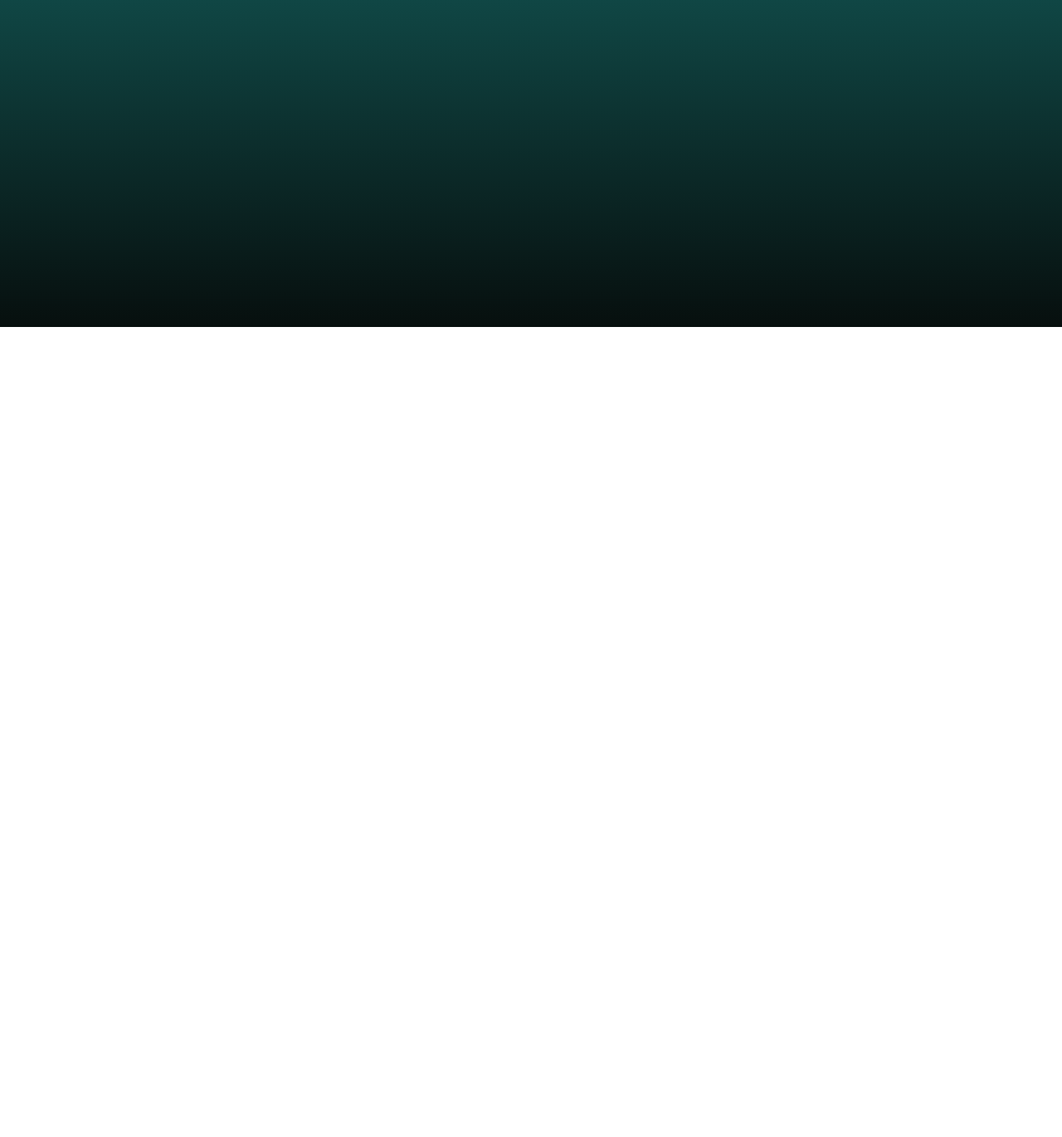
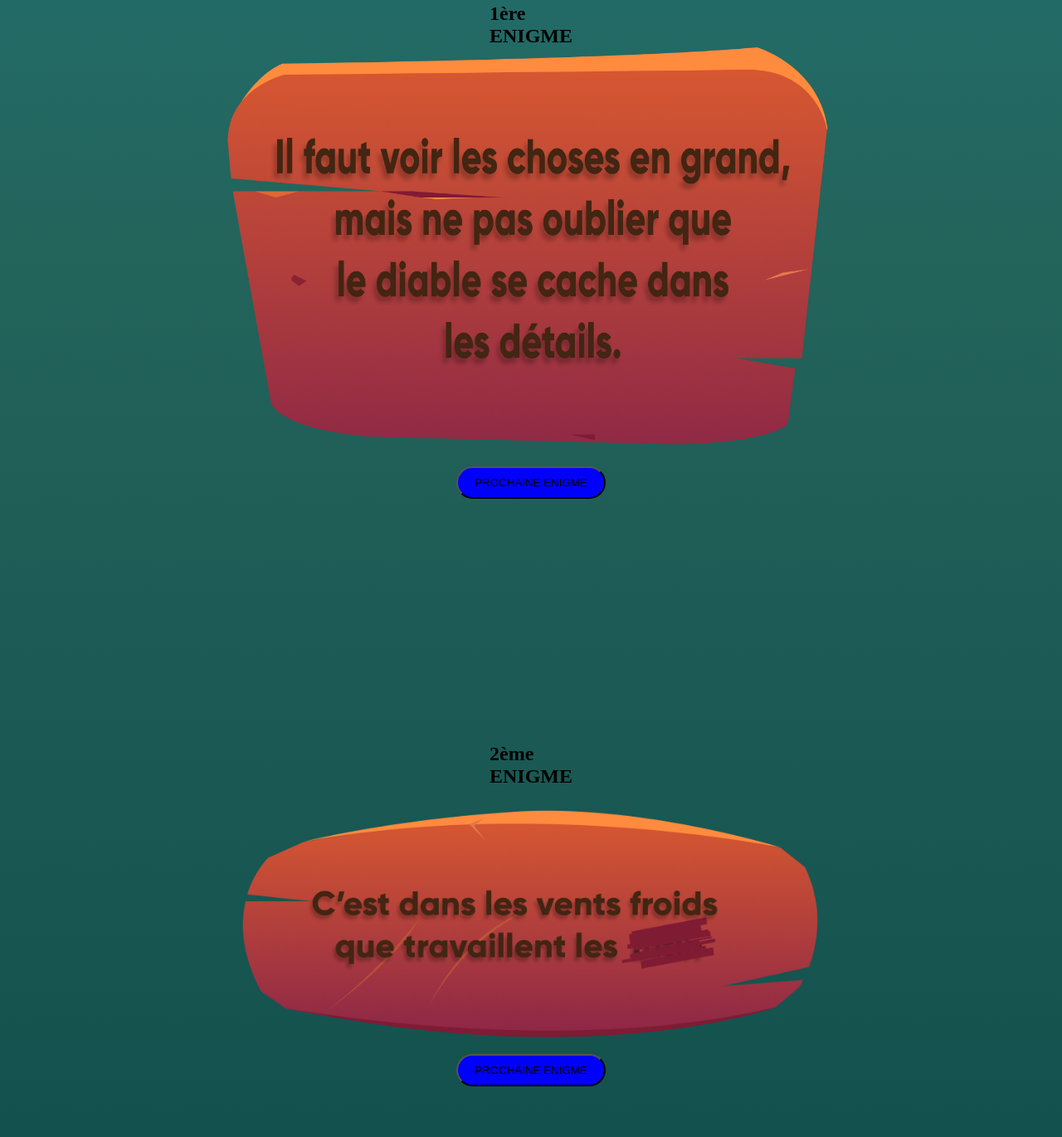
Before and after one commit to SveRKeR92/EscapeGame-AdobeCreativeWeek, a plain HTML site: page index.html in a window 1280 px wide. Shown: the part 950-2320 px from the top of the page at 83% size. Before the commit the page ends 1344 px from the top, so only its background shows below. Drawn offline with Linux system fonts and the light colour scheme.

Commit message:
Real maquette

```diff
--- a/index.html
+++ b/index.html
@@ -9,7 +9,11 @@
   <h1>Project Atlantis</h1>
   <div class="machine">
     <img class="ordi" src="img/image0.png" alt="">
-    <p>Voici ta machine… elle t'aidera à passer les différents mystère que tu vas rencontrer au fil de ton aventure.</p>
+    <div class="rightColumn">
+      <p>Voici ta machine… elle t'aidera à passer les différents mystère que tu vas rencontrer au fil de ton aventure.</p>
+      <button>Voir la première énigme</button>
+    </div>
+
   </div>
   <input type="text" id="input1">
   <button id="submit">TRY</button>
@@ -17,6 +21,24 @@
     <img class="planche" src="img/Frame 11.png" alt="">
     <img class="planche" src="img/Frame 12.png" alt="">
     <img class="planche" src="img/Frame 13.png" alt="">
+  </div>
+
+  <div class="enigme1">
+    <h2>1ère <br> ENIGME</h2>
+    <img class="planche1" src="img/Frame 11.png" alt="">
+    <button>PROCHAINE ENIGME</button>
+  </div>
+
+  <div class="enigme2">
+    <h2>2ème <br> ENIGME</h2>
+    <img class="planche2" src="img/Frame 12.png" alt="">
+    <button>PROCHAINE ENIGME</button>
+  </div>
+
+  <div class="enigme3">
+    <h2>3ème <br> ENIGME</h2>
+    <img class="planche3" src="img/Frame 13.png" alt="">
+    <button>ENIGME FINALE</button>
   </div>
 
   <div class="victory">
--- a/style.css
+++ b/style.css
@@ -66,3 +66,28 @@ body {
 .number81, .number71, .number7 {
     opacity: 0%;
 }
+
+.rightColumn {
+    display: flex;
+    flex-direction: column;
+    justify-content: center;
+    align-items: center;
+}
+
+.enigme1, .enigme2, .enigme3 {
+    display: flex;
+    flex-direction: column;
+    justify-content: center;
+    align-items: center;
+    height: 100vh;
+}
+
+.enigme1 img, .enigme2 img, .enigme3 img {
+    width: 60%;
+}
+
+.enigme1 button, .enigme2 button, .enigme3 button {
+    padding: 10px 20px;
+    border-radius: 25px;
+    background-color: blue;
+}
```
